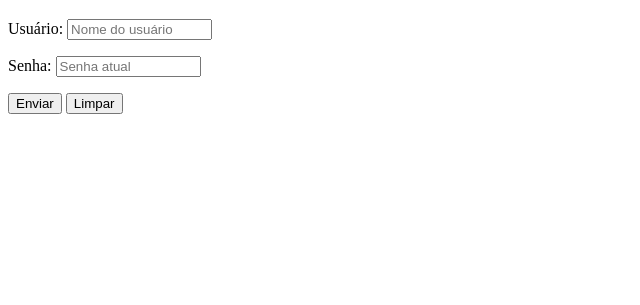
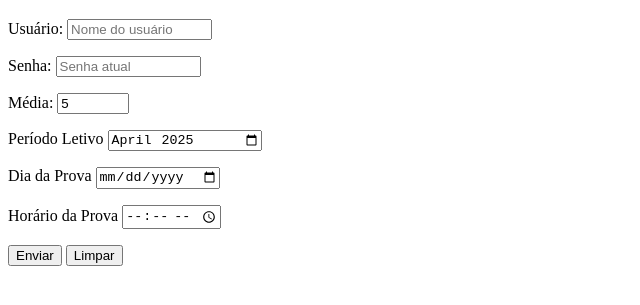
Before and after one commit to Simon-Francis/html-css, a plain HTML site: page exercicios/ex025/form002.html in a window 1280 px wide. Shown: the part 61-366 px from the top of the page, without its empty margins (0-640 px from the left). Drawn offline with Linux system fonts and the light colour scheme.

Commit message:
Update form002.html

```diff
--- a/exercicios/ex025/form002.html
+++ b/exercicios/ex025/form002.html
@@ -10,12 +10,33 @@
 
     <form action="cadastro.php" method="post" autocomplete="on">
         <p>
-            Usuário:
+            <label for="iusu">Usuário:</label>
             <input type="text" name="usu" id="iusu" required placeholder="Nome do usuário" size="15" minlength="6" maxlength="12" autocomplete="username">
         </p>
 
-        <p>Senha:
+        <p>
+            <label for="isen">Senha:</label>
             <input type="password" name="sen" id="isen" required placeholder="Senha atual" size="15" minlength="6" maxlength="12" autocomplete="current-password">
+        </p>
+
+        <p>
+            <label for="inu">Média:</label>
+            <input type="number" name="num" id="inu" placeholder="0 a 10" required step="0.5" size="5" min="0" max="10" value="5">
+        </p>
+
+        <p>
+            <label for="imes">Período Letivo</label>
+            <input type="month" name="mes" id="imes" value="2025-04">
+        </p>
+
+        <p>
+            <label for="idia">Dia da Prova</label>
+            <input type="date" name="dia" id="idia" required>
+        </p>
+
+        <p>
+            <label for="ihora">Horário da Prova</label>
+            <input type="time" name="hora" id="ihora">
         </p>
 
         <p><input type="submit" value="Enviar">
```
